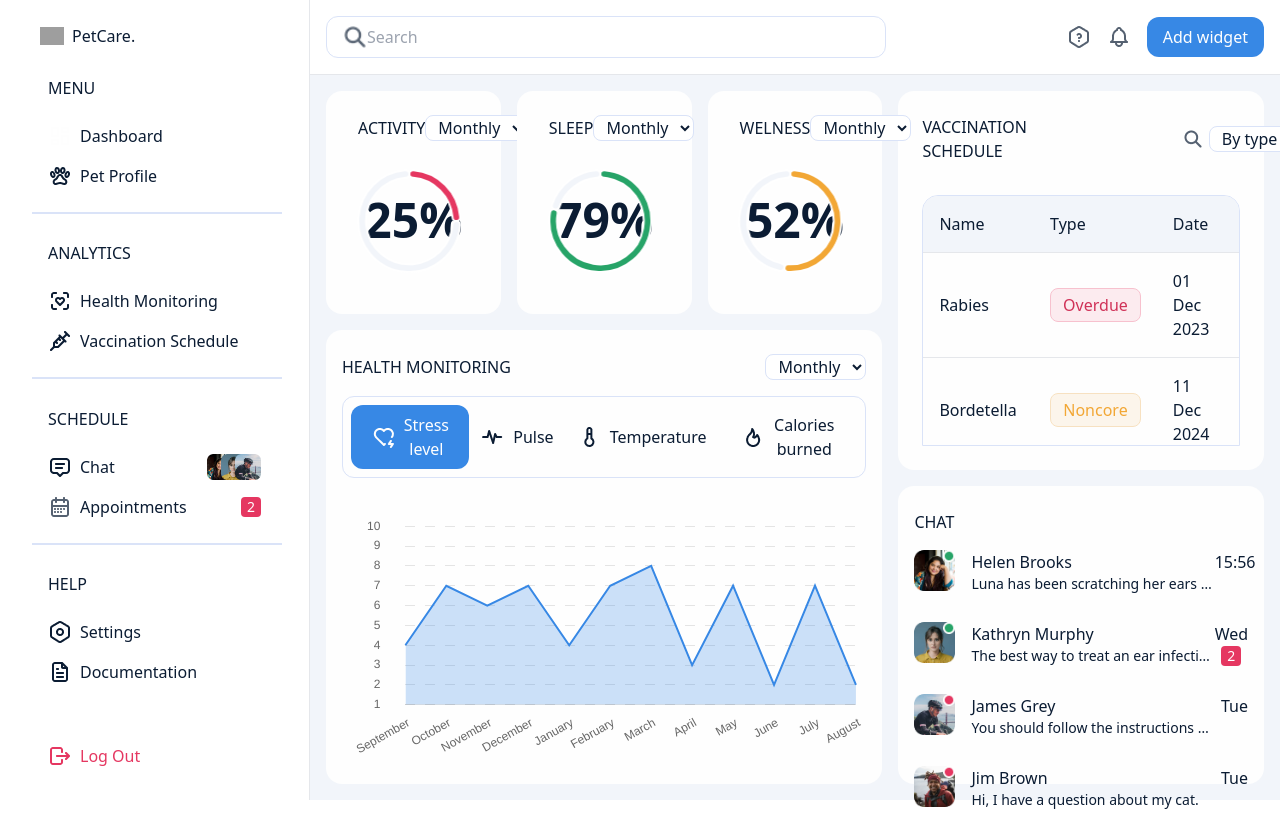
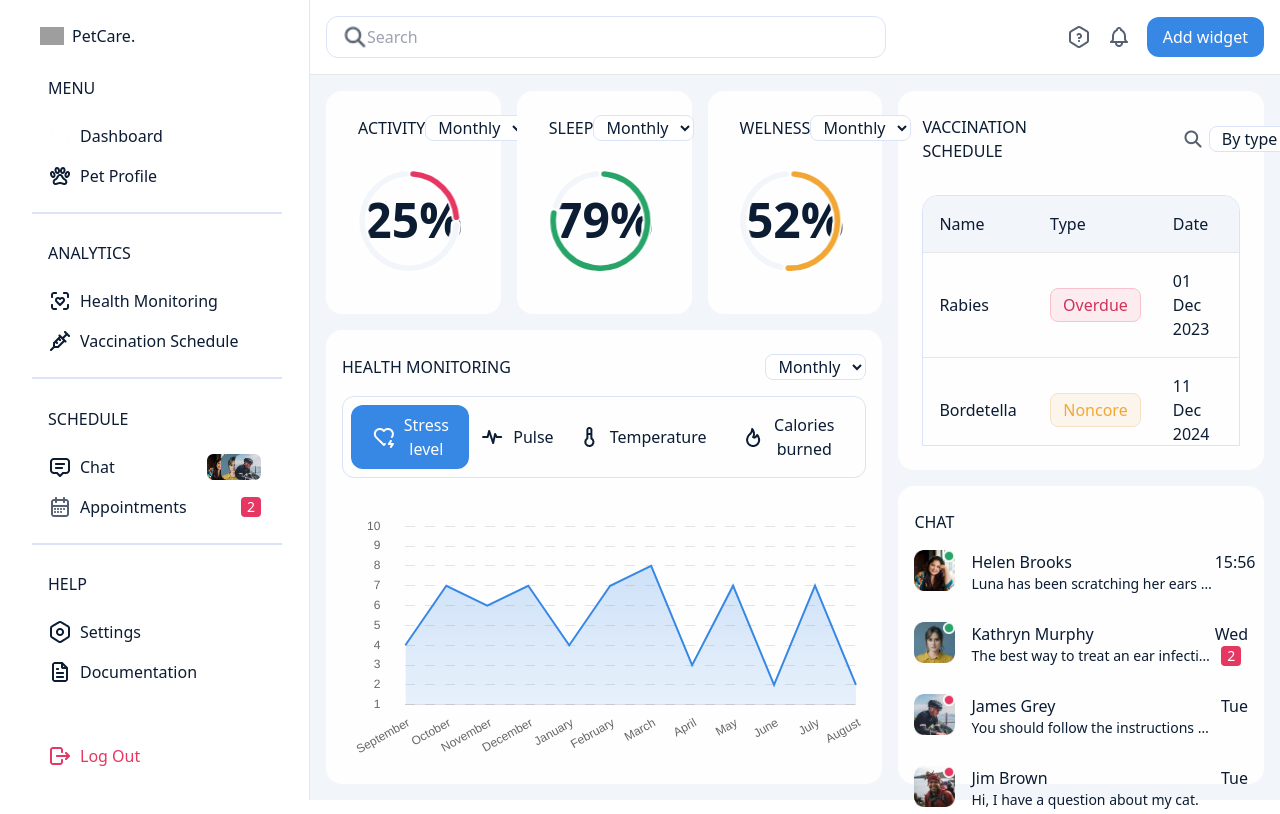
Before and after one commit to frandlc/dashboard-vue-challenge, a Vue app: page / in a window 1280 px wide. Shown: the top 814 px of the page. Built offline with nearby package versions, Linux system fonts and the light colour scheme; sample sign-in values are in the browser's storage; grey boxes are pictures that could not be loaded; a web font is replaced by a local one.

Commit message:
gradient now adjusted to the figma design

```diff
--- a/src/components/HealthMonitoring.vue
+++ b/src/components/HealthMonitoring.vue
@@ -110,7 +110,23 @@ export default {
 				datasets: [
 					{
 						label: "",
-						backgroundColor: "rgba(55,136,229,0.25)",
+						backgroundColor: (ctx) => {
+							const canvas = ctx.chart.ctx;
+							const gradient = canvas.createLinearGradient(
+								0,
+								0,
+								0,
+								340
+							);
+
+							gradient.addColorStop(
+								0,
+								"rgba(55, 136, 229, 0.30)"
+							);
+							gradient.addColorStop(1, "rgba(55, 136, 229, 0)");
+
+							return gradient;
+						},
 						fill: true,
 						data: this.takeChartDataNumbers,
 					},
@@ -162,9 +178,8 @@ export default {
 			<LineChartGenerator
 				:chartOptions="chartOptions"
 				:chartData="chartData"
-				chart-id="chartId"
+				:chart-id="chartId"
 				:styles="styles"
-				ref="canvas"
 			/>
 		</div>
 	</section>
```
